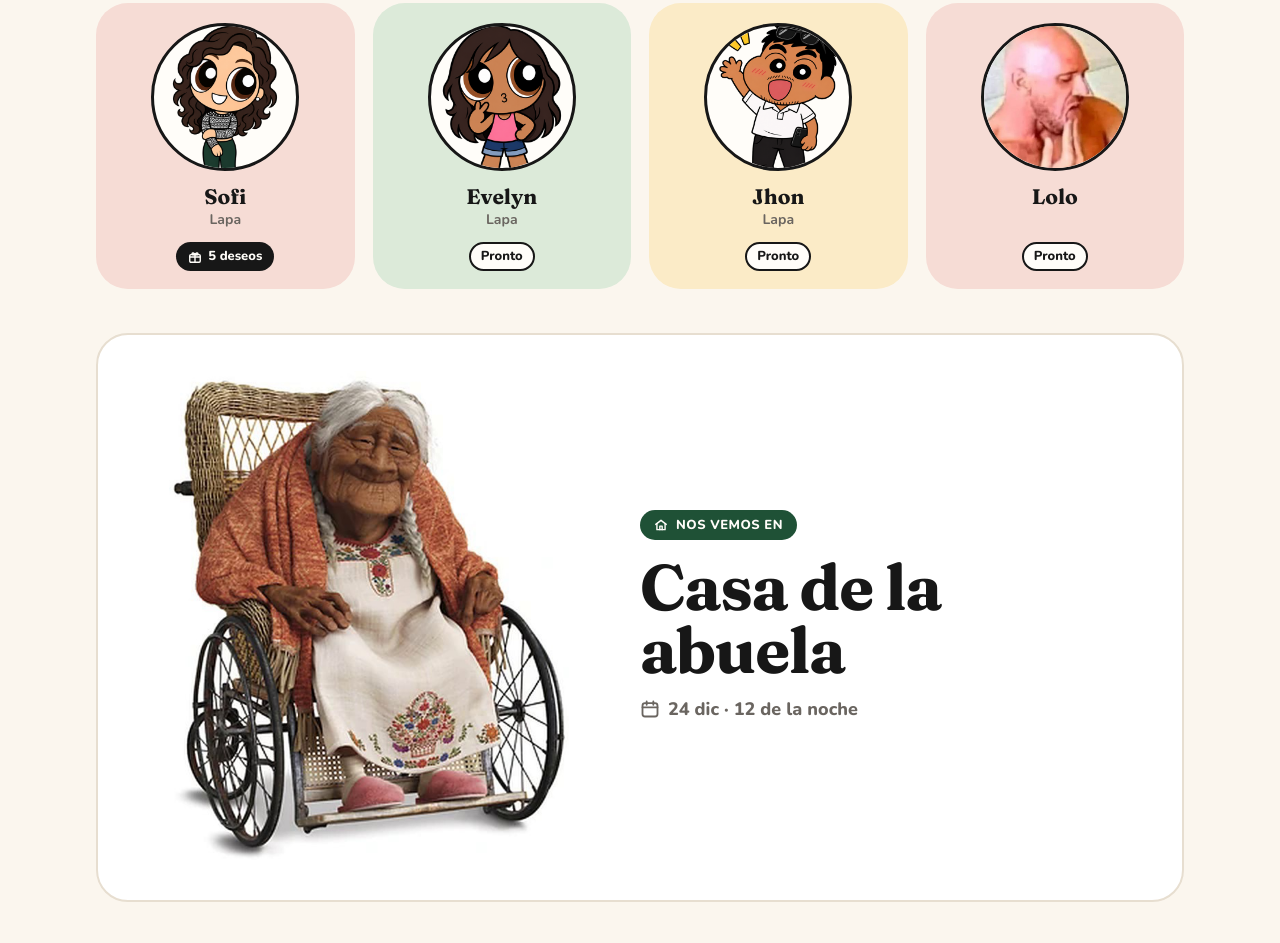
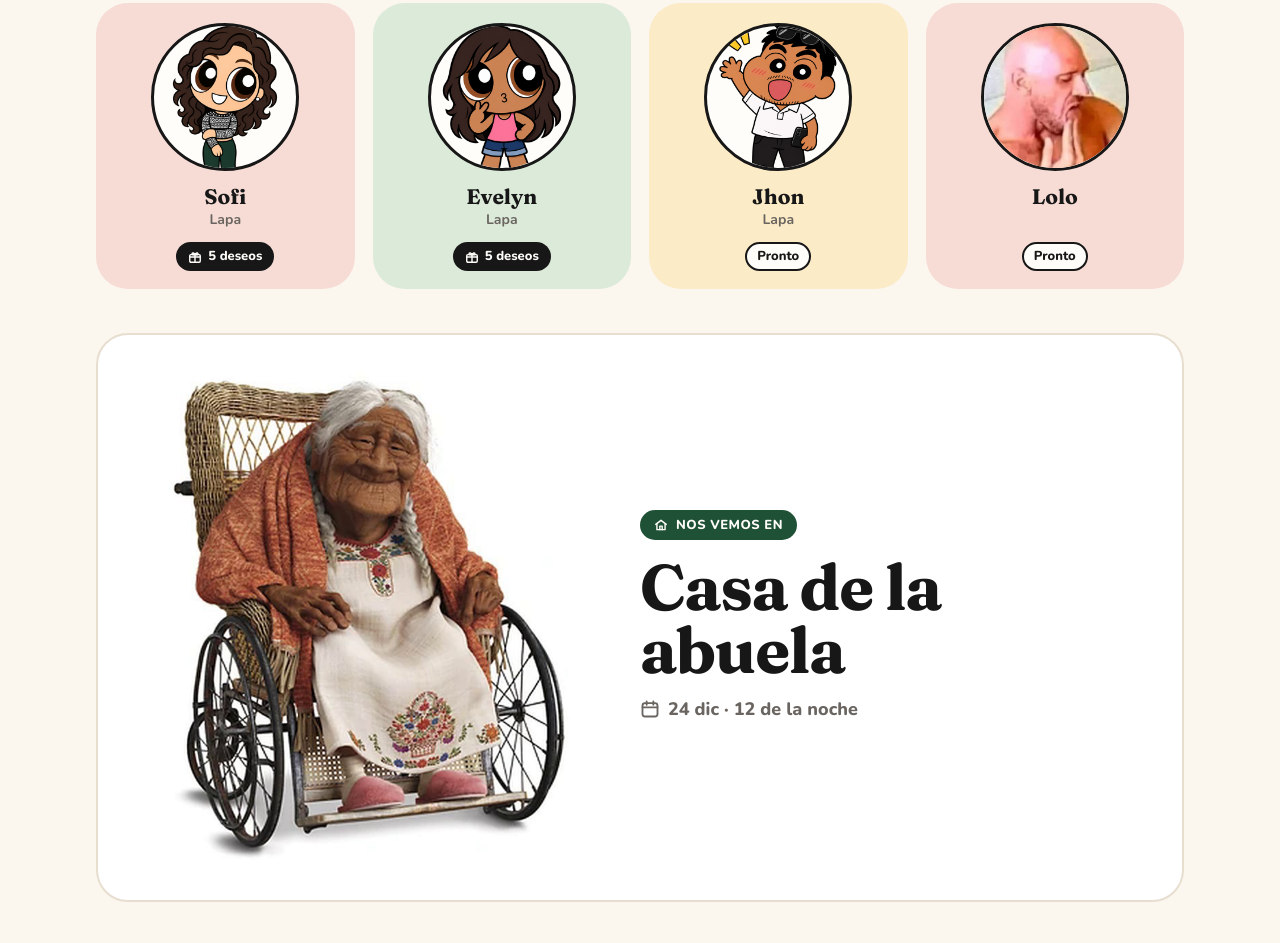
Before and after one commit to LuisLopez2004/familia-lapa, a plain HTML site: page index.html in a window 1280 px wide. Shown: the part 1214-2157 px from the top of the page. Drawn offline with nearby package versions, Linux system fonts and the light colour scheme.

Commit message:
Lista de regalos de Evelyn

```diff
--- a/index.html
+++ b/index.html
@@ -451,7 +451,26 @@ const familia = [
         img:"img/regalos/sofi/casaca.jpg", tienda:"Falabella",
         link:"https://www.falabella.com.pe/falabella-pe/product/154582890/chaqueta-de-jeans-mujer-beige" },
     ]},
-  { id:"evelyn",  nombre:"Evelyn",  apellido:"Lapa",   color:"pino", foto:"img/familia/evelyn.png", pos:"50% 22%", zoom:1.25, regalos:[] },
+  { id:"evelyn",  nombre:"Evelyn",  apellido:"Lapa",   color:"pino", foto:"img/familia/evelyn.png", pos:"50% 22%", zoom:1.25,
+    regalos:[
+      { t:"Zapatillas deportivas New Athletic", d:"Talla 39, negras o blancas",
+        img:"img/regalos/evelyn/zapatillas.jpg",
+        links:[
+          { tienda:"Negras", link:"https://www.falabella.com.pe/falabella-pe/product/157021811/zapatilla-new-athletic-tennis-mastgrip-pro-041-0201-para-mujer" },
+          { tienda:"Blancas", link:"https://www.falabella.com.pe/falabella-pe/product/155271763/zapatilla-new-athletic-tennis-040-2601-para-mujer" },
+          { tienda:"Ver más", link:"https://www.falabella.com.pe/falabella-pe/brand/NEW%20ATHLETIC" },
+        ] },
+      { t:"Plancha de cabello de alta gama", d:"Referencia: BaBylissPRO Optima 3000",
+        img:"img/regalos/evelyn/plancha.jpg", tienda:"Falabella",
+        link:"https://www.falabella.com.pe/falabella-pe/product/114490676/Plancha-BaBylissPRO-Optima-3000" },
+      { t:"Jean", d:"Talla 32, negro",
+        img:"img/regalos/evelyn/jean.jpg", tienda:"Falabella",
+        link:"https://www.falabella.com.pe/falabella-pe/product/883821952/jeans-moda-bscjds818p-black-36-26-6" },
+      { t:"Celular Samsung Ultra", d:"Referencia: Galaxy S26 Ultra",
+        img:"img/regalos/evelyn/celular.jpg", tienda:"Falabella",
+        link:"https://www.falabella.com.pe/falabella-pe/product/159657111/samsung-galaxy-s26-ultra-256gb" },
+      { t:"Si no quieres ir a buscar su regalo", d:"S/ 1000 (¿será mucho pedir?)", icono:"dinero" },
+    ]},
   { id:"jhon",    nombre:"Jhon",    apellido:"Lapa",   color:"oro",  foto:"img/familia/jhon.png",   pos:"50% 22%", zoom:1.2,  regalos:[] },
   { id:"lolo",    nombre:"Lolo",    apellido:"",       color:"rojo",  foto:"img/familia/lolo.jpg",    pos:"55% 20%", zoom:1.15, regalos:[] },
 ];
@@ -463,6 +482,8 @@ const ICONO_TIENDA = '<svg viewBox="0 0 24 24" fill="none" stroke="currentColor"
 const ICONO_CELULAR = '<svg viewBox="0 0 24 24" fill="none" stroke="currentColor" stroke-width="2.4" stroke-linecap="round" stroke-linejoin="round" aria-hidden="true"><rect x="6" y="2.5" width="12" height="19" rx="2.5"/><path d="M10.5 18.5h3"/></svg>';
 
 const ICONO_ROPA = '<svg viewBox="0 0 24 24" fill="none" stroke="currentColor" stroke-width="2.2" stroke-linecap="round" stroke-linejoin="round" aria-hidden="true"><path d="M9 3l3 2 3-2 5 3-2 4-2-1v12H8V9l-2 1-2-4z"/></svg>';
+
+const ICONO_DINERO = '<svg viewBox="0 0 24 24" fill="none" stroke="currentColor" stroke-width="2.2" stroke-linecap="round" stroke-linejoin="round" aria-hidden="true"><rect x="2.5" y="6" width="19" height="12" rx="2"/><circle cx="12" cy="12" r="2.6"/><path d="M6 9.5v5M18 9.5v5"/></svg>';
 
 function avatarHTML(p){
   if(!p.foto){
@@ -506,7 +527,7 @@ function abrir(i){
         <li class="regalo">
           ${r.img
             ? `<span class="regalo__foto"><img src="${r.img}" alt="${r.t}" loading="lazy"></span>`
-            : (conTienda ? `<span class="regalo__foto regalo__foto--icono">${r.icono === "celular" ? ICONO_CELULAR : r.icono === "ropa" ? ICONO_ROPA : ICONO_REGALO}</span>` : `<span class="regalo__num">${k+1}</span>`)}
+            : (conTienda ? `<span class="regalo__foto regalo__foto--icono">${r.icono === "celular" ? ICONO_CELULAR : r.icono === "ropa" ? ICONO_ROPA : r.icono === "dinero" ? ICONO_DINERO : ICONO_REGALO}</span>` : `<span class="regalo__num">${k+1}</span>`)}
           <div class="regalo__txt"><strong>${r.t}</strong>${r.d?`<span>${r.d}</span>`:""}
             ${enlaces(r).length ? `<div class="regalo__pie">
               ${enlaces(r).map(e => `<a class="regalo__link" href="${e.link}" target="_blank" rel="noopener">${ICONO_TIENDA}${e.tienda || "Ver"}</a>`).join("")}
```
Also changed, not shown: img/regalos/evelyn/celular.jpg (added), img/regalos/evelyn/jean.jpg (added), img/regalos/evelyn/plancha.jpg (added), img/regalos/evelyn/zapatillas.jpg (added).
